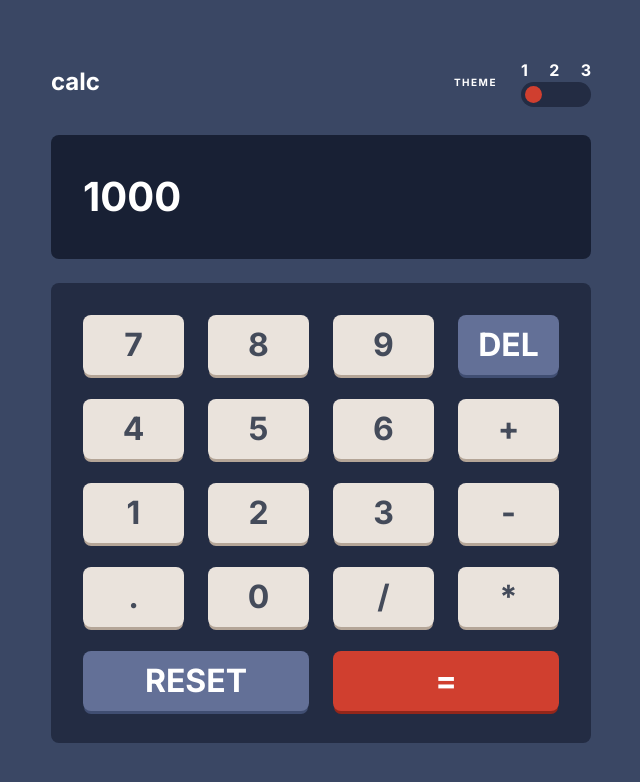
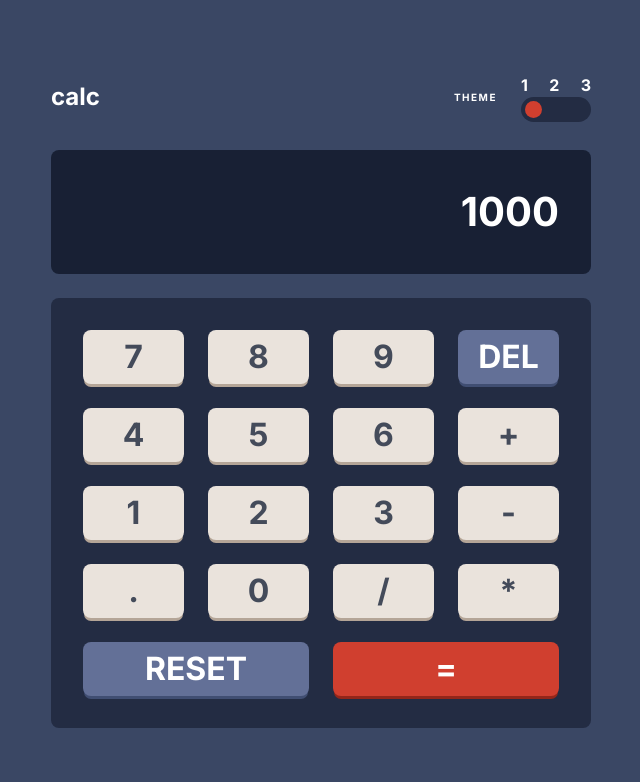
Before and after one commit to MahdiSohaily/calculator-app, a plain HTML site: page index.html in a window 1280 px wide. Shown: the whole page, without its empty margins (319-959 px from the left). Drawn offline with Linux system fonts and the light colour scheme.

Commit message:
Update style for mobile devices

```diff
--- a/src/styles.css
+++ b/src/styles.css
@@ -190,18 +190,33 @@ main {
 
 .result {
   font-size: 40px;
+  text-align: right;
 }
 
 .numbers-container {
   display: grid;
   grid-auto-columns: 1fr;
-  gap: var(--size-600);
+  gap: var(--size-400);
   grid-template-areas:
     'seven eight nine del'
     'four five six plus'
     'one two three subtract'
     'dot zero divide multiple'
     'reset reset equal equal';
+}
+
+@media screen and (min-width: 40em) {
+  .numbers-container {
+    display: grid;
+    grid-auto-columns: 1fr;
+    gap: var(--size-600);
+    grid-template-areas:
+      'seven eight nine del'
+      'four five six plus'
+      'one two three subtract'
+      'dot zero divide multiple'
+      'reset reset equal equal';
+  }
 }
 
 .seven {
@@ -288,7 +303,17 @@ main {
 }
 
 .key-text {
-  font-size: var(--number-fs);
+  font-size: 1.5rem
+}
+
+@media screen and (min-width: 40em) {
+  .key {
+    padding: 3px;
+  }
+
+  .key-text {
+    font-size: var(--number-fs);
+  }
 }
 /* ------------------ END COMPONENT CLASSES----------------------- */
 
@@ -336,7 +361,13 @@ main {
   padding: var(--size-100);
 }
 .p-8 {
-  padding: var(--size-800);
+  padding: var(--size-600);
+}
+
+@media screen and (min-width: 40em) {
+  .p-8 {
+    padding: var(--size-800);
+  }
 }
 
 .mt-7 {
```
